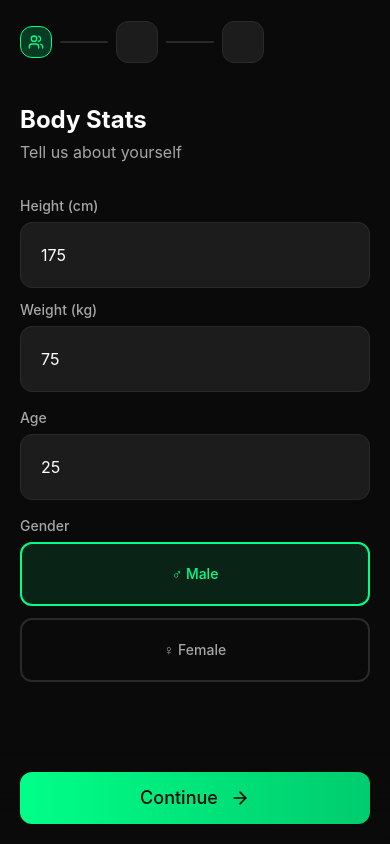
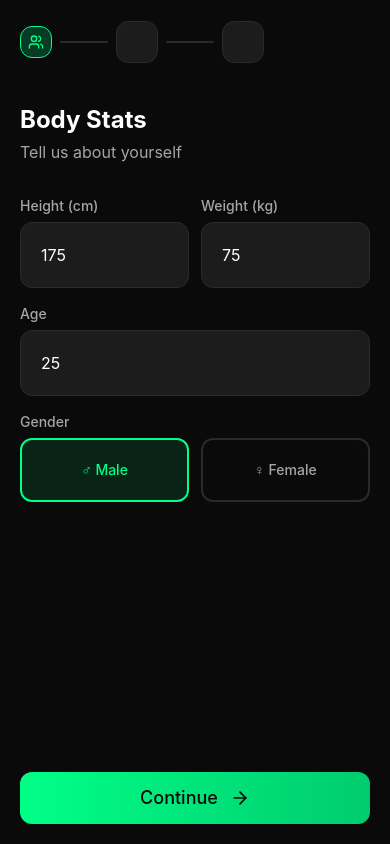
Before and after one commit to alex1luceno-gif/mmrgb1, a React (Vite) app: page / in a window 390 px wide. Built offline with nearby package versions, Linux system fonts and the light colour scheme.

Commit message:
Fix: 2-column grids on mobile, spacious UI

```diff
--- a/src/index.css
+++ b/src/index.css
@@ -53,7 +53,8 @@ nav.fixed.bottom-0 { padding-bottom: max(env(safe-area-inset-bottom, 0px), 1rem)
 
 /* Grid responsive: stack on mobile */
 @media (max-width: 480px) {
-  .grid-cols-2, .grid-cols-3, .grid-cols-4 { grid-template-columns: 1fr !important; }
+  .grid-cols-2 { grid-template-columns: repeat(2, 1fr) !important; }
+  .grid-cols-3, .grid-cols-4 { grid-template-columns: repeat(2, 1fr) !important; }
   .grid-cols-2 > *, .grid-cols-3 > *, .grid-cols-4 > * { min-width: 0; }
 }
 
```
